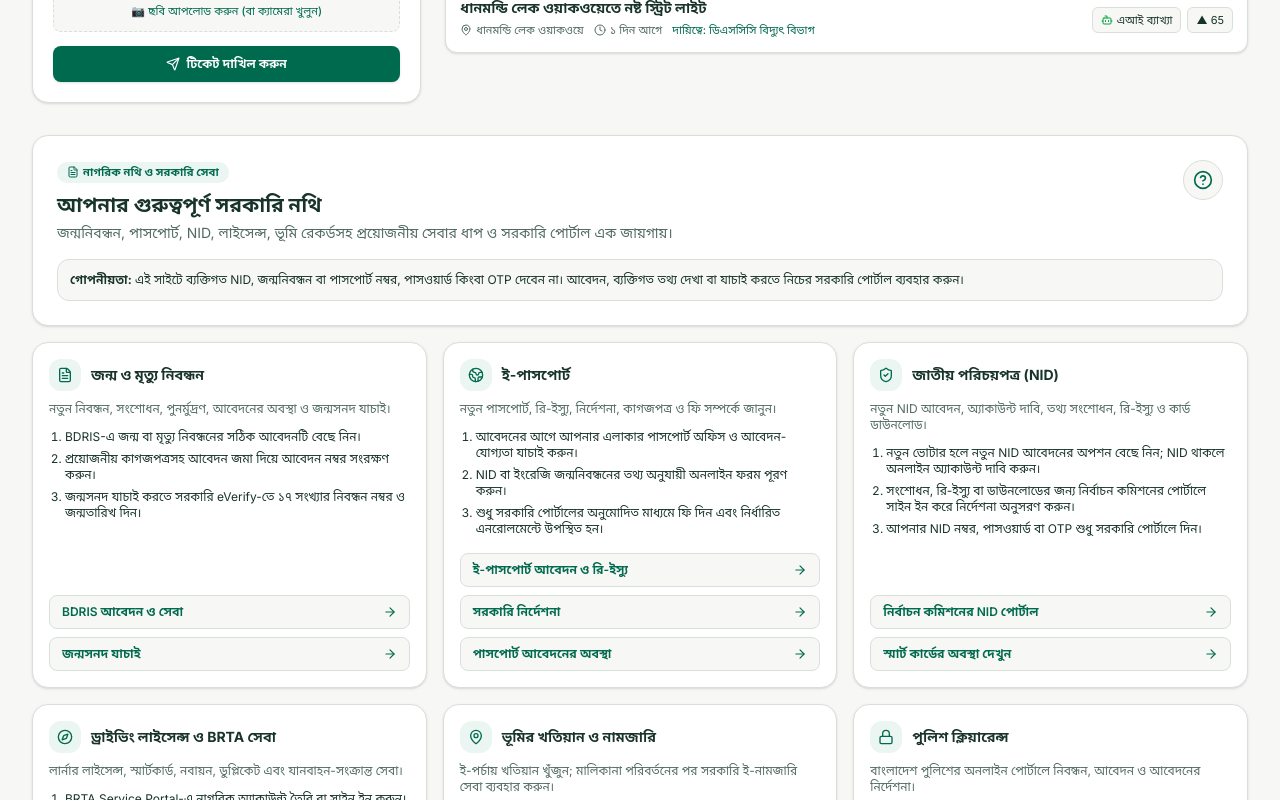
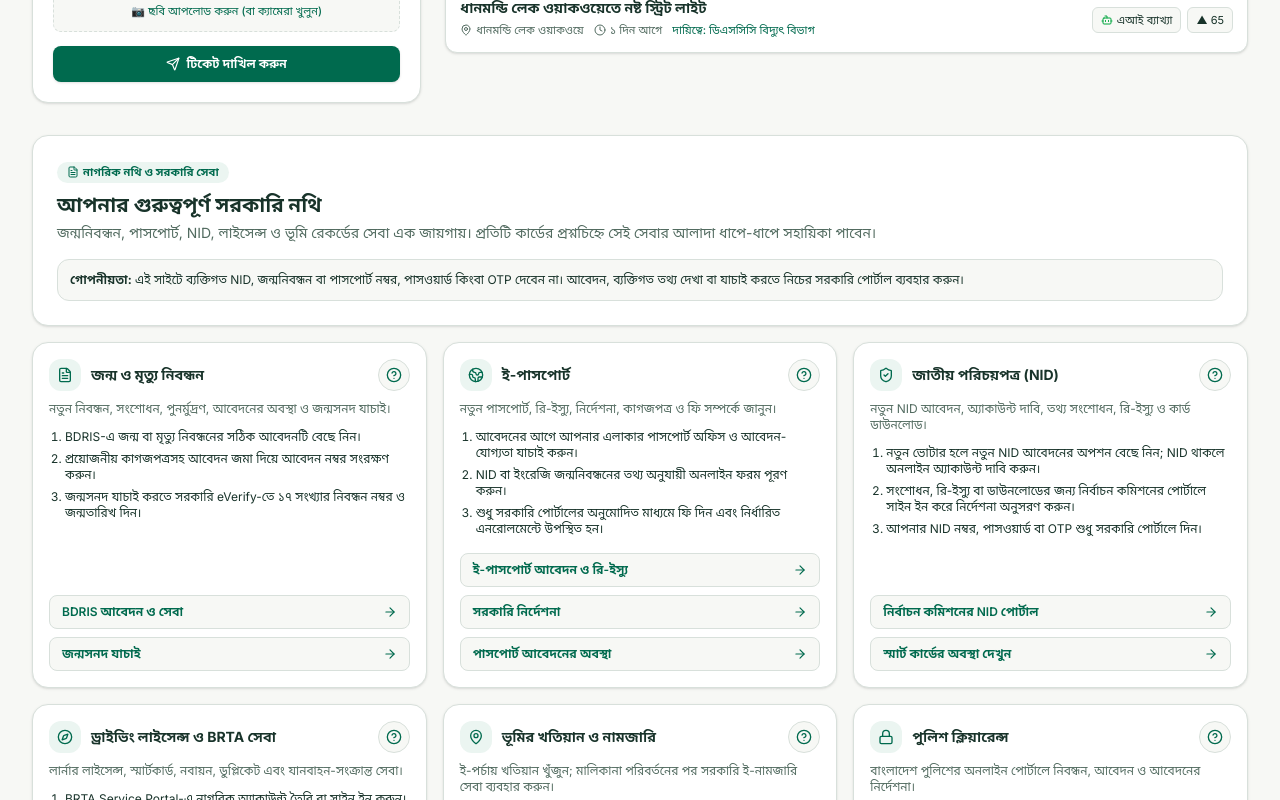
Before and after one commit to 252-15-523-TMA/Jonogon, a Next.js app: page / in a window 1280 px wide. Shown: the part 780-1580 px from the top of the page. Built offline with nearby package versions, Linux system fonts and the light colour scheme.

Commit message:
Add service-specific help guides

```diff
--- a/app/page.tsx
+++ b/app/page.tsx
@@ -636,7 +636,7 @@ export default function JonogonApp() {
 
   // NRB Remittance Calculator State
   const [remittanceAmount, setRemittanceAmount] = useState(1000);
-  const [showCitizenServiceHelp, setShowCitizenServiceHelp] = useState(false);
+  const [openCitizenServiceHelpId, setOpenCitizenServiceHelpId] = useState<string | null>(null);
 
   // Sync dark mode class
   useEffect(() => {
@@ -1890,8 +1890,6 @@ export default function JonogonApp() {
             {/* Citizen documents and official government services */}
             <section aria-labelledby="citizen-services-heading" className="mt-8 space-y-4">
               <div className="rounded-2xl p-5 sm:p-6 border shadow-sm" style={{ backgroundColor: "var(--surface)", borderColor: "var(--border-color)" }}>
-                <div className="flex items-start justify-between gap-4">
-                  <div className="min-w-0">
                 <span className="inline-flex items-center gap-1 px-2.5 py-0.5 rounded-full text-[11px] font-semibold mb-2" style={{ backgroundColor: "var(--primary-green-light)", color: "var(--primary-green)" }}>
                   <FileText className="w-3 h-3" />
                   {t("নাগরিক নথি ও সরকারি সেবা", "CITIZEN DOCUMENTS & SERVICES")}
@@ -1901,52 +1899,76 @@ export default function JonogonApp() {
                 </h3>
                 <p className="mt-1 text-xs sm:text-sm" style={{ color: "var(--text-muted)" }}>
                   {t(
-                        "জন্মনিবন্ধন, পাসপোর্ট, NID, লাইসেন্স, ভূমি রেকর্ডসহ প্রয়োজনীয় সেবার ধাপ ও সরকারি পোর্টাল এক জায়গায়।",
-                        "Process guides and official portals for birth registration, passports, NID, licences, land records, and more."
-                      )}
-                    </p>
+                    "জন্মনিবন্ধন, পাসপোর্ট, NID, লাইসেন্স ও ভূমি রেকর্ডের সেবা এক জায়গায়। প্রতিটি কার্ডের প্রশ্নচিহ্নে সেই সেবার আলাদা ধাপে-ধাপে সহায়িকা পাবেন।",
+                    "Find services for birth registration, passports, NID, licences, and land records in one place. Use each card's question mark for its own step-by-step help."
+                  )}
+                </p>
+
+                <div role="note" className="mt-4 p-3 rounded-xl border text-xs" style={{ backgroundColor: "var(--background)", borderColor: "var(--border-color)", color: "var(--text-main)" }}>
+                  <strong>{t("গোপনীয়তা:", "Privacy:")}</strong>{" "}
+                  {t(
+                    "এই সাইটে ব্যক্তিগত NID, জন্মনিবন্ধন বা পাসপোর্ট নম্বর, পাসওয়ার্ড কিংবা OTP দেবেন না। আবেদন, ব্যক্তিগত তথ্য দেখা বা যাচাই করতে নিচের সরকারি পোর্টাল ব্যবহার করুন।",
+                    "Do not enter personal NID, birth registration, or passport numbers, passwords, or OTPs here. Use the official portals below to apply, access, or verify records."
+                  )}
+                </div>
+              </div>
+
+              <div className="grid grid-cols-1 md:grid-cols-2 xl:grid-cols-3 gap-4">
+                {CITIZEN_SERVICES.map((service) => {
+                  const ServiceIcon = service.icon;
+                  const steps = lang === "bn" ? service.stepsBn : service.stepsEn;
+                  const isHelpOpen = openCitizenServiceHelpId === service.id;
+                  const helpPanelId = `citizen-service-help-${service.id}`;
+
+                  return (
+                    <article key={service.id} className="rounded-2xl p-4 border shadow-sm flex flex-col" style={{ backgroundColor: "var(--surface)", borderColor: "var(--border-color)" }}>
+                      <div className="flex items-start justify-between gap-2 mb-2.5">
+                        <div className="flex min-w-0 items-center gap-2.5">
+                          <span className="p-2 rounded-xl shrink-0" style={{ backgroundColor: "var(--primary-green-light)", color: "var(--primary-green)" }}>
+                            <ServiceIcon className="w-4 h-4" />
+                          </span>
+                          <h4 className="text-sm font-bold" style={{ color: "var(--text-main)" }}>
+                            {t(service.titleBn, service.titleEn)}
+                          </h4>
                         </div>
                         <button
                           type="button"
-                    onClick={() => setShowCitizenServiceHelp((show) => !show)}
-                    className="shrink-0 w-10 h-10 rounded-full border flex items-center justify-center transition-colors hover:opacity-80"
+                          onClick={() => setOpenCitizenServiceHelpId((current) => current === service.id ? null : service.id)}
+                          className="shrink-0 w-8 h-8 rounded-full border flex items-center justify-center transition-colors hover:opacity-80"
                           style={{
-                      borderColor: showCitizenServiceHelp ? "var(--primary-green)" : "var(--border-color)",
-                      backgroundColor: showCitizenServiceHelp ? "var(--primary-green-light)" : "var(--background)",
+                            borderColor: isHelpOpen ? "var(--primary-green)" : "var(--border-color)",
+                            backgroundColor: isHelpOpen ? "var(--primary-green-light)" : "var(--background)",
                             color: "var(--primary-green)"
                           }}
-                    aria-label={showCitizenServiceHelp
-                      ? t("ধাপে ধাপে সহায়িকা বন্ধ করুন", "Close step-by-step help")
-                      : t("ধাপে ধাপে সহায়িকা খুলুন", "Open step-by-step help")}
-                    aria-expanded={showCitizenServiceHelp}
-                    aria-controls="citizen-services-help-panel"
-                    title={showCitizenServiceHelp
+                          aria-label={isHelpOpen
+                            ? t(`${service.titleBn} সহায়িকা বন্ধ করুন`, `Close ${service.titleEn} help`)
+                            : t(`${service.titleBn} সম্পর্কিত ধাপ ও প্রশ্ন দেখুন`, `View steps and questions for ${service.titleEn}`)}
+                          aria-expanded={isHelpOpen}
+                          aria-controls={helpPanelId}
+                          title={isHelpOpen
                             ? t("সহায়িকা বন্ধ করুন", "Close help")
-                      : t("সেবা ব্যবহারের ধাপ ও সাধারণ প্রশ্ন দেখুন", "View service steps and common questions")}
-                  >
-                    <CircleHelp className="w-5 h-5" />
-                  </button>
-                </div>
-
-                {showCitizenServiceHelp && (
-                  <div id="citizen-services-help-panel" className="mt-5 p-4 sm:p-5 rounded-2xl border" style={{ backgroundColor: "var(--background)", borderColor: "var(--border-color)" }}>
-                    <div className="mb-4">
-                      <h4 className="text-base font-bold" style={{ color: "var(--text-main)" }}>
+                            : t("এই সেবার ধাপ ও সাধারণ প্রশ্ন দেখুন", "View this service's steps and common questions")}
+                        >
+                          <CircleHelp className="w-4 h-4" />
+                        </button>
+                      </div>
+                      <p className="text-xs mb-3" style={{ color: "var(--text-muted)" }}>
+                        {t(service.descriptionBn, service.descriptionEn)}
+                      </p>
+                      <ol className="list-decimal pl-4 space-y-1.5 text-xs" style={{ color: "var(--text-main)" }}>
+                        {steps.map((step) => <li key={step}>{step}</li>)}
+                      </ol>
+                      {isHelpOpen && (
+                        <div id={helpPanelId} className="mt-4 p-3 rounded-xl border" style={{ backgroundColor: "var(--background)", borderColor: "var(--border-color)" }}>
+                          <h5 className="text-xs font-bold mb-1" style={{ color: "var(--primary-green)" }}>
                             {t("ধাপে ধাপে সহায়িকা ও সাধারণ প্রশ্ন", "Step-by-Step Help & Common Questions")}
-                      </h4>
-                      <p className="mt-1 text-xs" style={{ color: "var(--text-muted)" }}>
+                          </h5>
+                          <p className="text-[10px] mb-2.5" style={{ color: "var(--text-muted)" }}>
                             {t(
-                          "একটি সেবা ও প্রশ্ন খুলে সহজ ধাপগুলো দেখুন। চূড়ান্ত কাগজপত্র, ফি এবং নিয়ম সংশ্লিষ্ট পোর্টালে মিলিয়ে নিন।",
-                          "Open a service and question to see its steps. Confirm current documents, fees, and rules on the relevant portal."
-                        )}
-                      </p>
-                    </div>
-                    <div className="grid grid-cols-1 xl:grid-cols-2 gap-3">
-                      {CITIZEN_SERVICES.map((service) => (
-                        <div key={service.id} className="p-3 rounded-xl border" style={{ backgroundColor: "var(--surface)", borderColor: "var(--border-color)" }}>
-                          <h5 className="text-sm font-bold mb-2" style={{ color: "var(--primary-green)" }}>
-                            {t(service.titleBn, service.titleEn)}
-                          </h5>
+                              "প্রশ্ন খুলে ধাপগুলো দেখুন। বর্তমান কাগজপত্র, ফি ও নিয়ম সংশ্লিষ্ট পোর্টালে যাচাই করুন।",
+                              "Open a question to see its steps. Confirm current documents, fees, and rules on the service portal."
+                            )}
+                          </p>
                           <div className="space-y-2">
                             {service.faqs.map((faq) => {
                               const faqSteps = lang === "bn" ? faq.stepsBn : faq.stepsEn;
@@ -1964,41 +1986,7 @@ export default function JonogonApp() {
                             })}
                           </div>
                         </div>
-                      ))}
-                    </div>
-                  </div>
-                )}
-
-                <div role="note" className="mt-4 p-3 rounded-xl border text-xs" style={{ backgroundColor: "var(--background)", borderColor: "var(--border-color)", color: "var(--text-main)" }}>
-                  <strong>{t("গোপনীয়তা:", "Privacy:")}</strong>{" "}
-                  {t(
-                    "এই সাইটে ব্যক্তিগত NID, জন্মনিবন্ধন বা পাসপোর্ট নম্বর, পাসওয়ার্ড কিংবা OTP দেবেন না। আবেদন, ব্যক্তিগত তথ্য দেখা বা যাচাই করতে নিচের সরকারি পোর্টাল ব্যবহার করুন।",
-                    "Do not enter personal NID, birth registration, or passport numbers, passwords, or OTPs here. Use the official portals below to apply, access, or verify records."
-                  )}
-                </div>
-              </div>
-
-              <div className="grid grid-cols-1 md:grid-cols-2 xl:grid-cols-3 gap-4">
-                {CITIZEN_SERVICES.map((service) => {
-                  const ServiceIcon = service.icon;
-                  const steps = lang === "bn" ? service.stepsBn : service.stepsEn;
-
-                  return (
-                    <article key={service.id} className="rounded-2xl p-4 border shadow-sm flex flex-col" style={{ backgroundColor: "var(--surface)", borderColor: "var(--border-color)" }}>
-                      <div className="flex items-center gap-2.5 mb-2.5">
-                        <span className="p-2 rounded-xl" style={{ backgroundColor: "var(--primary-green-light)", color: "var(--primary-green)" }}>
-                          <ServiceIcon className="w-4 h-4" />
-                        </span>
-                        <h4 className="text-sm font-bold" style={{ color: "var(--text-main)" }}>
-                          {t(service.titleBn, service.titleEn)}
-                        </h4>
-                      </div>
-                      <p className="text-xs mb-3" style={{ color: "var(--text-muted)" }}>
-                        {t(service.descriptionBn, service.descriptionEn)}
-                      </p>
-                      <ol className="list-decimal pl-4 space-y-1.5 text-xs" style={{ color: "var(--text-main)" }}>
-                        {steps.map((step) => <li key={step}>{step}</li>)}
-                      </ol>
+                      )}
                       <div className="mt-auto pt-4 space-y-2">
                         {service.actions.map((action) => (
                           <a
```
Lines whose indentation alone changed are shown as unchanged.
